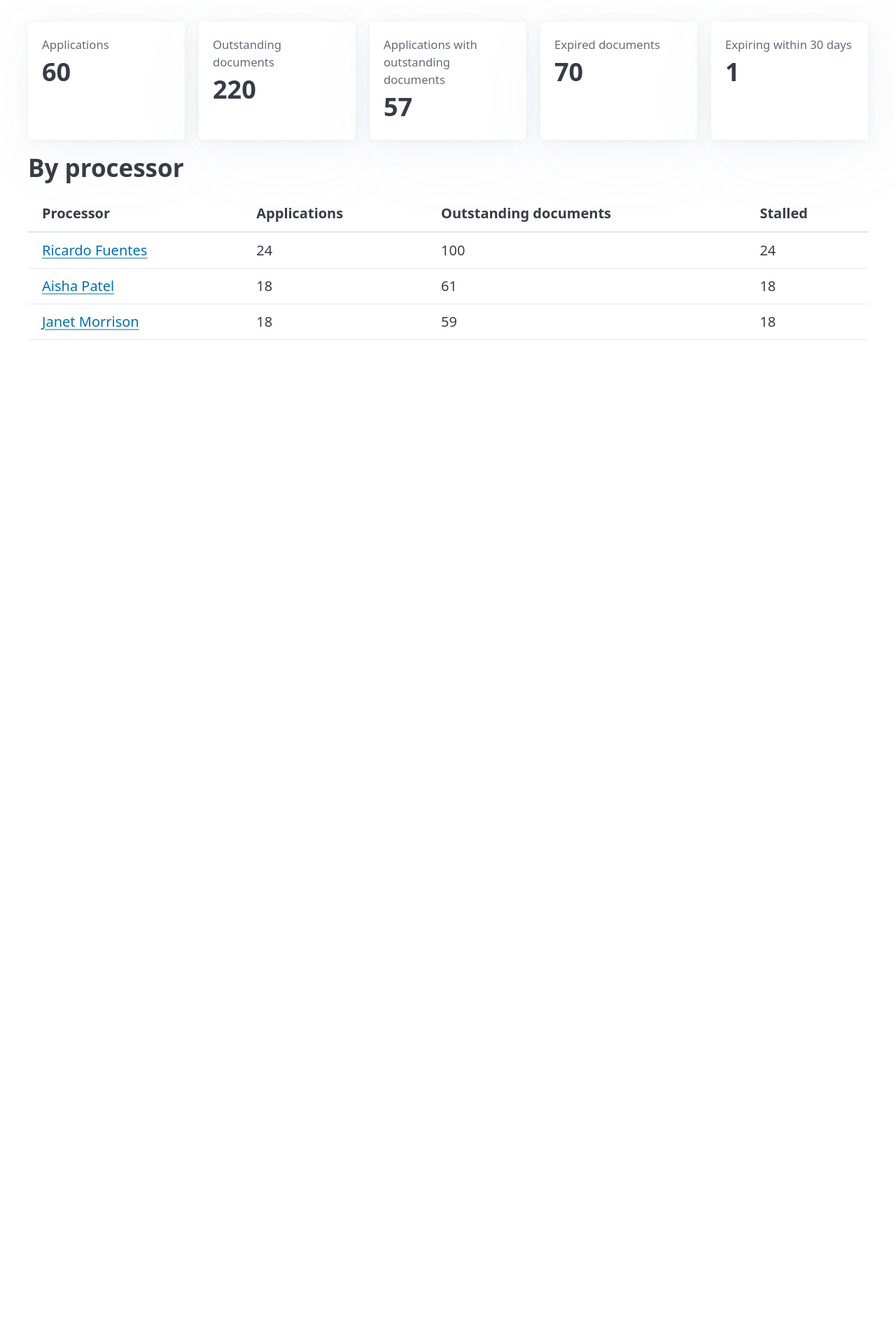
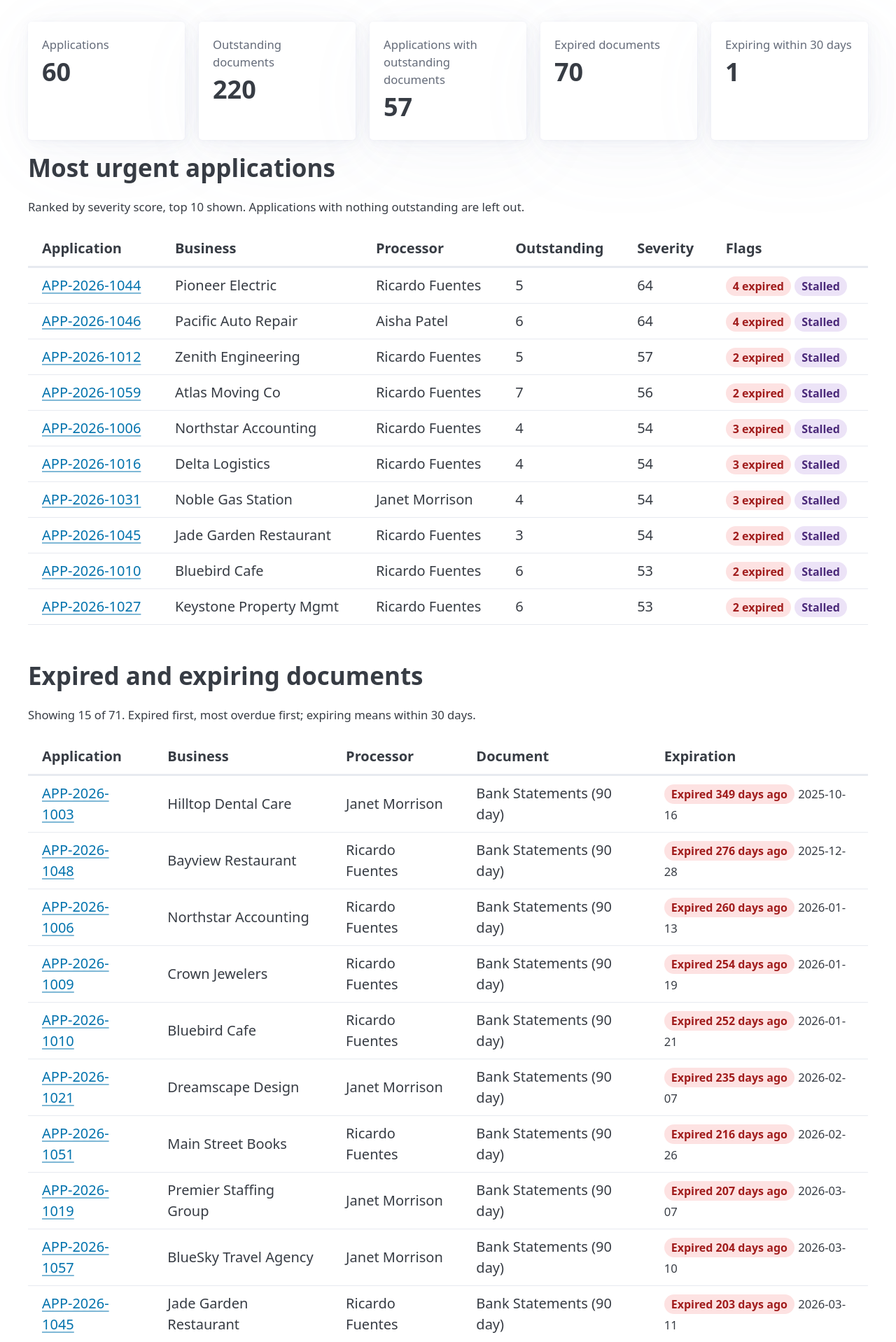
Before and after one commit to cburley96/Newity-Loan-Operations-Project, a FastAPI app: page /dashboard in a window 1280 px wide. Shown: the part 474-2392 px from the top of the page at 70% size. Before the commit the page ends 960 px from the top, so only its background shows below. Run offline with FastAPI, Linux system fonts and the light colour scheme; data comes from the database, SQL or seed files in the repository; some libraries are stand-ins or nearby versions.

Commit message:
Add leadership summary to dashboard: top 10 urgent applications and expired/expiring documents
Co-Authored-By: Claude <noreply@anthropic.com>

```diff
--- a/app/logic.py
+++ b/app/logic.py
@@ -129,6 +129,53 @@ def rank_applications(applications, today: date) -> list:
     return pairs
 
 
+TOP_APPLICATIONS_LIMIT = 10
+ATTENTION_DOCUMENTS_LIMIT = 15
+
+
+def top_applications(applications, today: date, limit: int = TOP_APPLICATIONS_LIMIT) -> list:
+    """Most severe applications first; applications with nothing wrong are left out."""
+    ranked = [pair for pair in rank_applications(applications, today) if pair[1]["severity_score"] > 0]
+    return ranked[:limit]
+
+
+def attention_documents(applications, today: date) -> list[dict]:
+    """Expired and expiring-soon documents across the pipeline, expired first, most overdue first."""
+    rows = []
+    for application in applications:
+        for document in application.documents:
+            state = document_state(document, today)
+            if state not in ("expired", "expiring_soon"):
+                continue
+            days = days_until_expiration(document.expiration_date, today)
+            if state == "expired" and (days is None or days >= 0):
+                label = "Marked expired"
+            else:
+                label = expiration_label(days)
+            rows.append(
+                {
+                    "application_id": application.application_id,
+                    "business_name": application.business_name,
+                    "assigned_processor": application.assigned_processor,
+                    "document_type": document.document_type,
+                    "state": state,
+                    "expiration_date": document.expiration_date,
+                    "days": days,
+                    "label": label,
+                }
+            )
+    rows.sort(
+        key=lambda r: (
+            r["state"] != "expired",
+            r["days"] is None,
+            r["days"] if r["days"] is not None else 0,
+            r["application_id"],
+            r["document_type"],
+        )
+    )
+    return rows
+
+
 def pipeline_summary(applications, today: date) -> dict:
     total_outstanding = 0
     with_outstanding = 0
--- a/app/main.py
+++ b/app/main.py
@@ -16,10 +16,12 @@ from app.database import Base, SessionLocal, engine, get_db
 from app.importer import ImportFileError, import_csv
 from app.logic import (
     DEFAULT_PROCESSORS,
+    ATTENTION_DOCUMENTS_LIMIT,
     DOCUMENT_STATUSES,
     DOCUMENT_TYPES,
     activity_label,
     application_summary,
+    attention_documents,
     days_until_expiration,
     document_severity,
     document_state,
@@ -29,6 +31,7 @@ from app.logic import (
     rank_applications,
     ring_segments,
     suggest_expiration,
+    top_applications,
 )
 from app.models import Application, Document
 from app.seed import seed_if_empty, upgrade_schema
@@ -97,6 +100,7 @@ def dashboard(
 ):
     applications = db.query(Application).options(selectinload(Application.documents)).all()
     summary = pipeline_summary(applications, today)
+    attention = attention_documents(applications, today)
     processors = sorted(
         summary["by_processor"].items(),
         key=lambda item: (-item[1]["outstanding"], item[0]),
@@ -107,6 +111,9 @@ def dashboard(
         {
             "summary": summary,
             "processors": processors,
+            "top_applications": top_applications(applications, today),
+            "attention_documents": attention[:ATTENTION_DOCUMENTS_LIMIT],
+            "attention_total": len(attention),
             "segments": ring_segments(
                 summary["applications_complete"],
                 summary["applications_in_progress"],
--- a/app/templates/dashboard.html
+++ b/app/templates/dashboard.html
@@ -38,6 +38,69 @@
   <article><small>Expiring within 30 days</small><strong id="stat-expiring">{{ summary.expiring_soon_documents }}</strong></article>
 </section>
 
+<h2>Most urgent applications</h2>
+<p><small>Ranked by severity score, top {{ top_applications|length }} shown. Applications with nothing outstanding are left out.</small></p>
+<table id="top-applications">
+  <thead>
+    <tr>
+      <th>Application</th>
+      <th>Business</th>
+      <th>Processor</th>
+      <th>Outstanding</th>
+      <th>Severity</th>
+      <th>Flags</th>
+    </tr>
+  </thead>
+  <tbody>
+    {% for application, s in top_applications %}
+    <tr data-application-id="{{ application.application_id }}">
+      <td><a href="/applications/{{ application.application_id }}">{{ application.application_id }}</a></td>
+      <td>{{ application.business_name }}</td>
+      <td>{{ application.assigned_processor }}</td>
+      <td>{{ s.outstanding_count }}</td>
+      <td>{{ s.severity_score }}</td>
+      <td>
+        {% if s.expired_count %}<span class="badge badge-expired">{{ s.expired_count }} expired</span>{% endif %}
+        {% if s.expiring_soon_count %}<span class="badge badge-expiring">{{ s.expiring_soon_count }} expiring soon</span>{% endif %}
+        {% if s.is_stalled %}<span class="badge badge-stalled">Stalled</span>{% endif %}
+      </td>
+    </tr>
+    {% else %}
+    <tr><td colspan="6">Nothing needs attention right now.</td></tr>
+    {% endfor %}
+  </tbody>
+</table>
+
+<h2>Expired and expiring documents</h2>
+<p><small id="attention-count">Showing {{ attention_documents|length }} of {{ attention_total }}. Expired first, most overdue first; expiring means within 30 days.</small></p>
+<table id="attention-documents">
+  <thead>
+    <tr>
+      <th>Application</th>
+      <th>Business</th>
+      <th>Processor</th>
+      <th>Document</th>
+      <th>Expiration</th>
+    </tr>
+  </thead>
+  <tbody>
+    {% for d in attention_documents %}
+    <tr data-application-id="{{ d.application_id }}">
+      <td><a href="/applications/{{ d.application_id }}">{{ d.application_id }}</a></td>
+      <td>{{ d.business_name }}</td>
+      <td>{{ d.assigned_processor }}</td>
+      <td>{{ d.document_type }}</td>
+      <td>
+        <span class="badge {% if d.state == 'expired' %}badge-expired{% else %}badge-expiring{% endif %}">{{ d.label }}</span>
+        {% if d.expiration_date %}<small>{{ d.expiration_date }}</small>{% endif %}
+      </td>
+    </tr>
+    {% else %}
+    <tr><td colspan="5">No expired or expiring documents.</td></tr>
+    {% endfor %}
+  </tbody>
+</table>
+
 <h2>By processor</h2>
 <table id="processor-table">
   <thead>
```
Also changed, not shown: tests/test_dashboard_functional.py (+71 -0 lines), tests/test_logic.py (+84 -0 lines).
